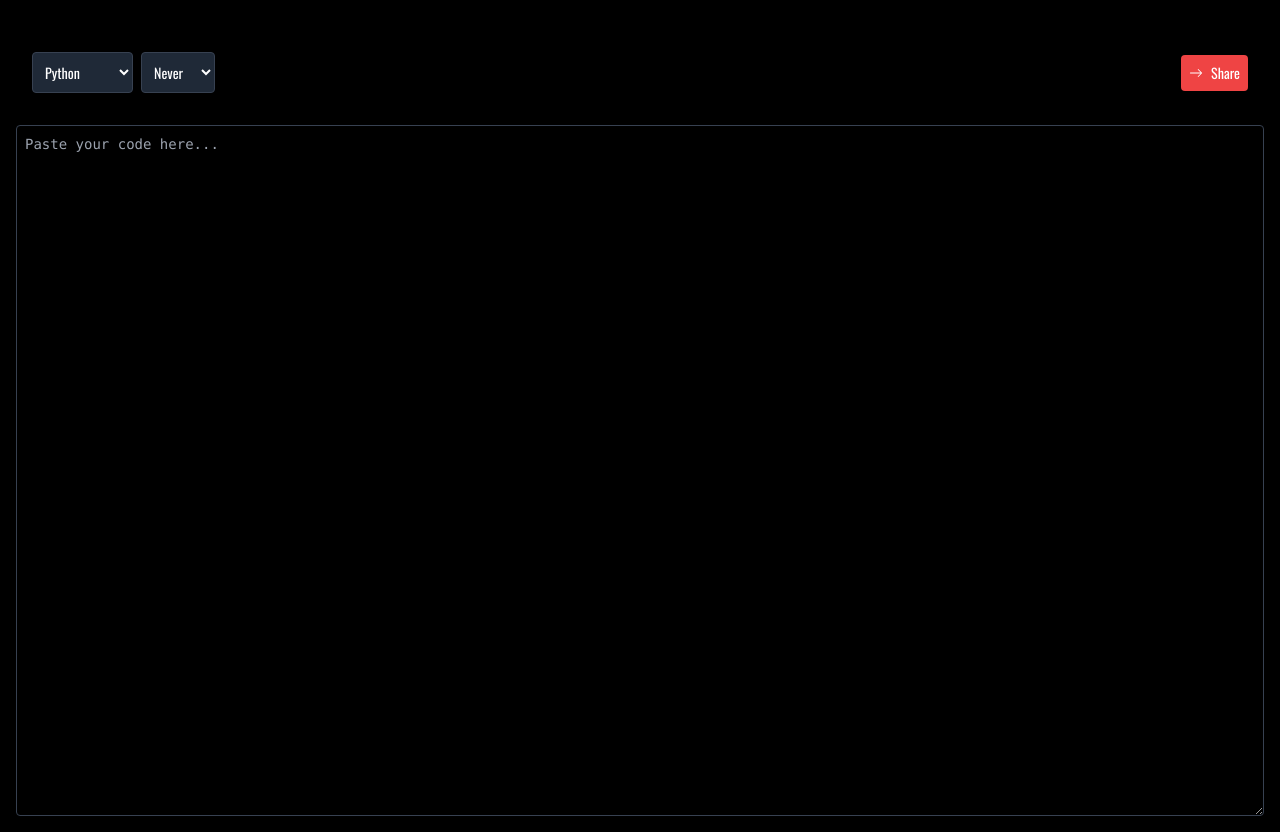
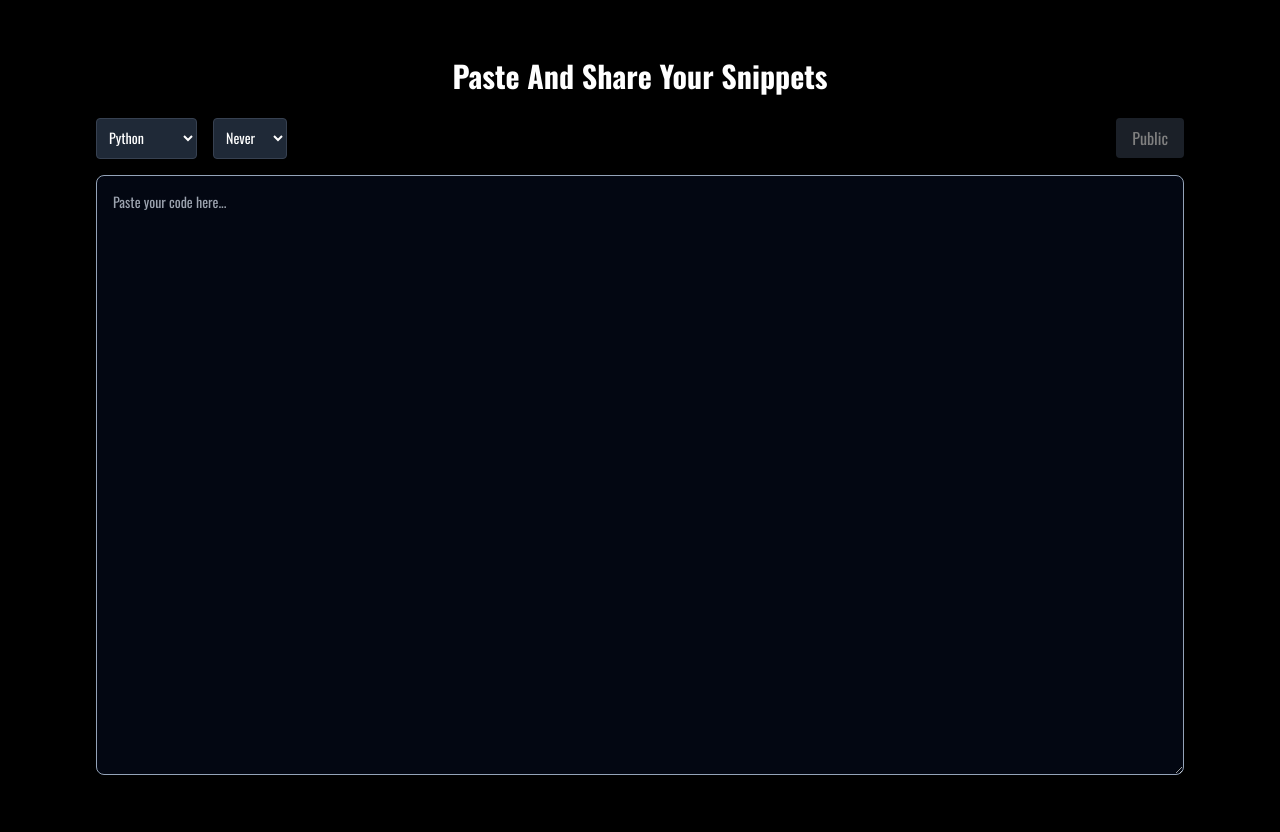
Before and after one commit to LazyShuyaa/SnippetsBin, a React (Vite) app: page / in a window 1280 px wide. Built offline with nearby package versions, Linux system fonts and the light colour scheme.

Commit message:
Update SnippetForm.jsx

```diff
--- a/src/components/SnippetForm.jsx
+++ b/src/components/SnippetForm.jsx
@@ -2,7 +2,6 @@ import React, { useState } from 'react';
 import axios from 'axios';
 import { useNavigate } from 'react-router-dom';
 import { RiLoader4Line } from 'react-icons/ri';
-import { BsArrowRight } from 'react-icons/bs';
 import { LanguageDropdown, ExpireTimeDropdown } from './Dropdowns';
 
 const SnippetForm = () => {
@@ -19,7 +18,6 @@ const SnippetForm = () => {
 
   const handleSubmit = async (e) => {
     e.preventDefault();
-
 
     if (!code.trim()) {
       setError('Code cannot be empty');
@@ -39,32 +37,36 @@ const SnippetForm = () => {
     } catch (error) {
       const errorMessage = error.response?.data?.message || 'There was an error creating the snippet!';
       setError(errorMessage);
-      console.error('There was an error creating the snippet!', error);
+      console.error('Error creating snippet:', error);
     } finally {
       setLoading(false);
     }
   };
 
   return (
-    <div className="h-screen pt-5 flex flex-col justify-center items-center">
-      <form onSubmit={handleSubmit} className="w-full mx-auto flex flex-col flex-grow">
-        <div className="p-4 bg-black mb-4 flex items-center justify-between">
-          <div className="flex-grow flex space-x-2">
+    <div className="min-h-screen flex flex-col justify-center items-center bg-black text-white">
+      <div className="w-full max-w-6xl mx-auto p-8 bg-black shadow-md rounded-lg">
+        <h1 className="text-3xl font-bold mb-6 text-center">Paste And Share Your Snippets</h1>
+        <form onSubmit={handleSubmit} className="flex flex-col space-y-4">
+          <div className="flex items-center justify-between">
+            <div className="flex items-center space-x-4">
               <LanguageDropdown value={language} onChange={handleLanguageChange} />
               <ExpireTimeDropdown value={expireTime} onChange={handleExpireTimeChange} />
             </div>
             <button
               type="submit"
-            className="p-2 bg-red-500 text-white rounded text-sm flex items-center"
-            disabled={loading}
+              className={`flex items-center justify-center px-4 py-2 rounded bg-gray-700 text-white ${
+                !code.trim() ? 'opacity-50 cursor-not-allowed' : 'hover:bg-gray-600'
+              }`}
+              disabled={!code.trim()}
             >
-            {loading ? <RiLoader4Line className="animate-spin mr-2" /> : <BsArrowRight className="mr-2" />}
-            {loading ? 'Wait...' : 'Share'}
+              {loading && <RiLoader4Line className="animate-spin mr-2" />}
+              {loading ? 'Wait' : 'Public'}
             </button>
           </div>
           <textarea
-          className="w-full font-mono flex-grow p-2 border border-gray-700 rounded bg-black text-white text-sm outline-none"
-          style={{ minHeight: 'calc(100vh - 220px)' }}
+            className="w-full p-4 border border-slate-400 rounded-lg bg-gray-950 text-white text-sm focus:outline-none"
+            style={{ minHeight: '600px', height: '600px', width: '100%' }}
             value={code}
             onChange={(e) => setCode(e.target.value)}
             placeholder="Paste your code here..."
@@ -72,32 +74,25 @@ const SnippetForm = () => {
           ></textarea>
           {error && (
             <div
-            data-dismissible="alert"
+              className="p-4 bg-red-200 border border-red-500 text-red-800 rounded relative"
               role="alert"
-            className="font-regular relative flex w-full rounded-lg bg-gradient-to-tr from-red-700 to-red-500 px-4 py-4 text-base text-white mt-4"
             >
-            <div className="shrink-0">
-              <svg xmlns="http://www.w3.org/2000/svg" viewBox="0 0 24 24" fill="currentColor" className="h-6 w-6">
-                <path fillRule="evenodd"
-                  d="M9.401 3.003c1.155-2 4.043-2 5.197 0l7.355 12.748c1.154 2-.29 4.5-2.599 4.5H4.645c-2.309 0-3.752-2.5-2.598-4.5L9.4 3.003zM12 8.25a.75.75 0 01.75.75v3.75a.75.75 0 01-1.5 0V9a.75.75 0 01.75-.75zm0 8.25a.75.75 0 100-1.5.75.75 0 000 1.5z"
-                  clipRule="evenodd"></path>
-              </svg>
-            </div>
-            <div className="ml-3 mr-12">
-              {error}
-            </div>
+              <span className="block sm:inline">{error}</span>
               <button
-              data-dismissible-target="alert"
-              className="!absolute top-3 right-3 select-none rounded-lg py-2 px-4 text-center align-middle font-sans text-xs font-bold uppercase text-white transition-all hover:bg-white/10 active:bg-white/30 disabled:pointer-events-none disabled:opacity-50 disabled:shadow-none"
                 type="button"
+                className="absolute top-0 bottom-0 right-0 px-4 py-3"
                 onClick={() => setError(null)}
               >
-              Close
+                <svg className="fill-current h-6 w-6 text-red-900" role="button" xmlns="http://www.w3.org/2000/svg" viewBox="0 0 20 20">
+                  <title>Close</title>
+                  <path d="M14.348 5.652a.5.5 0 00-.707 0L10 9.293 6.36 5.652a.5.5 0 10-.707.707L9.293 10l-3.64 3.64a.5.5 0 00.707.707L10 10.707l3.64 3.64a.5.5 0 00.707-.707L10.707 10l3.64-3.64a.5.5 0 000-.707z" />
+                </svg>
               </button>
             </div>
           )}
         </form>
       </div>
+    </div>
   );
 };
 
```
Lines whose indentation alone changed are shown as unchanged.
